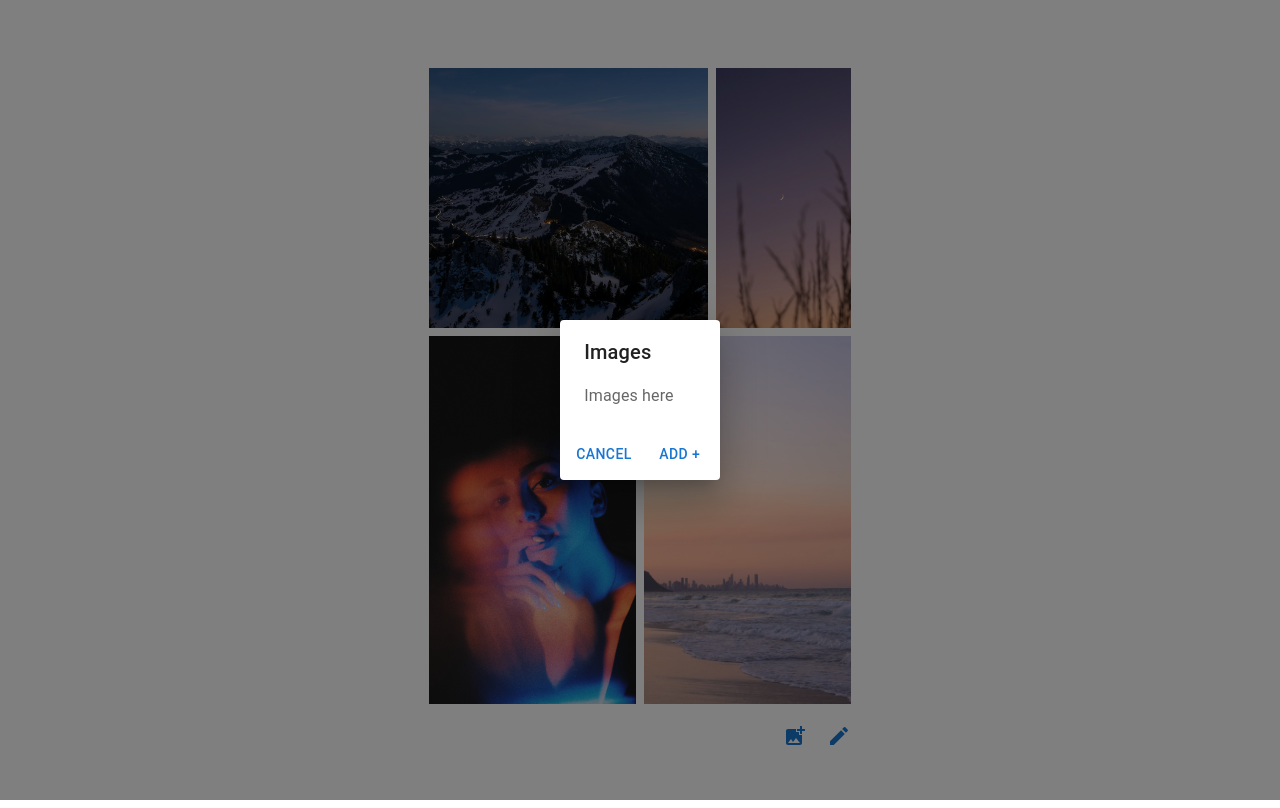
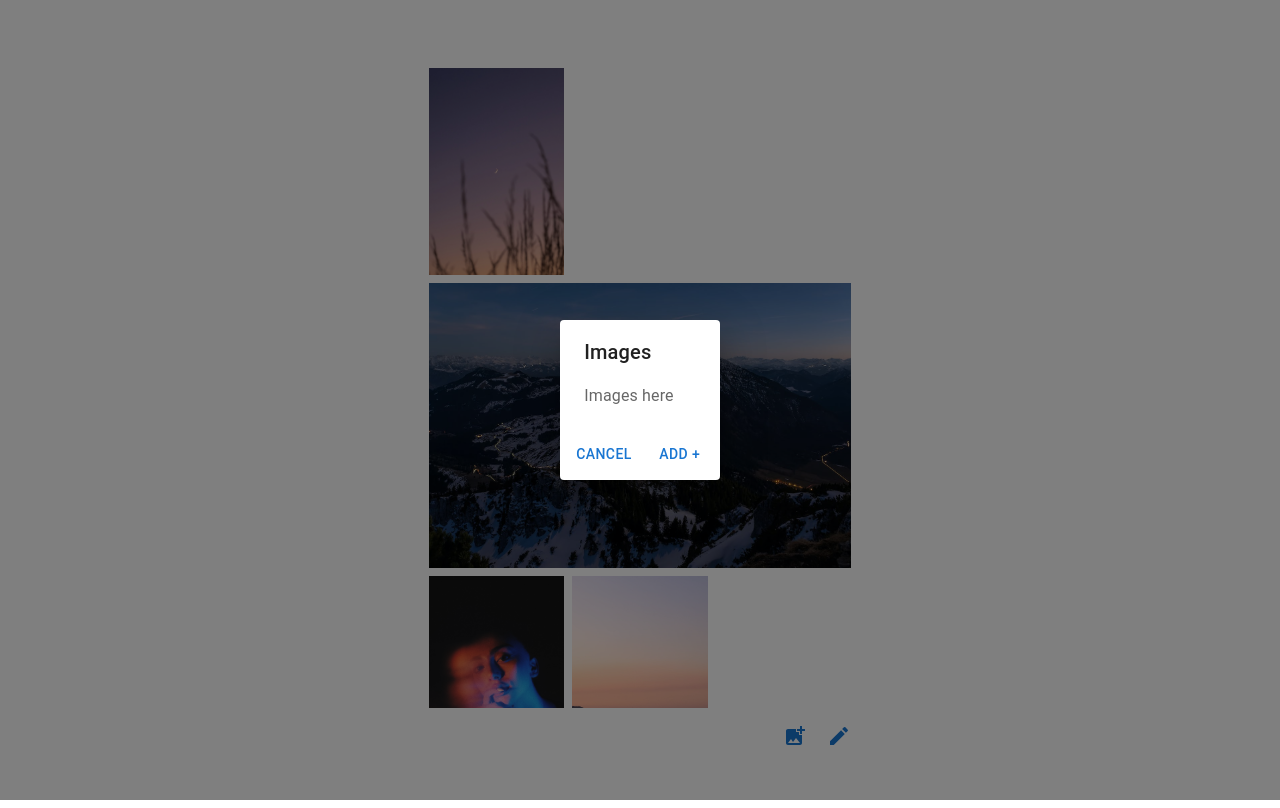
Before and after one commit to JennyBack/collagemaker, a React (Create React App) app: page / in a window 1280 px wide. Both pictures are taken after a click on the icon 794 px from the left and 736 px from the top of the page. Built offline with nearby package versions, Linux system fonts and the light colour scheme.

Commit message:
creating array with image dimensions and in the middle of fixing grid to fit portrait or landscape

```diff
--- a/src/components/CollageMaker.tsx
+++ b/src/components/CollageMaker.tsx
@@ -5,6 +5,7 @@ import ImageGrid from "./ImageGrid";
 import ButtonsPanel from "./ButtonsPanel";
 import AddImagesDialog from "./addImagesDialog/AddImagesDialog";
 import useCreateGridColumnStyle from '../hooks/useCreateGridColumnStyle';
+import useCheckImageDirection from "../hooks/useCheckImageDirection";
 
 type GridOneProps = {
     images:any;
@@ -15,13 +16,27 @@ const CollageMaker = ({images}:GridOneProps) => {
     const [showEditMode,setShowEditMode] = React.useState<boolean>(false);
     const [showAddImagesDialog,setShowAddImagesDialog] = React.useState<boolean>(false);
 
-    const {gridColumnStyle, handleStyleOne,handleStyleTwo,handleStyleThree,handleReset} = useCreateGridColumnStyle();
+    let {numberOfPortraitImages,numberOfLandscapeImages} = useCheckImageDirection(images);
+
+    const {gridColumnStyle, handleStyleOne,handleStyleTwo,handleStyleThree,handleReset} = useCreateGridColumnStyle(numberOfPortraitImages,numberOfLandscapeImages,images.length);
 
     return(
         <Grid container xs={8} md={6} lg={4} flexDirection={'column'} sx={{height:'85%', flexWrap:'noWrap'}}>
            <ImageGrid images={images} gridColumnStyle={gridColumnStyle}/>
-           <ButtonsPanel showEditMode={showEditMode} setShowEditMode={setShowEditMode} showAddImagesDialog={showAddImagesDialog} setShowAddImagesDialog={setShowAddImagesDialog}/>
-            {showEditMode ? <EditPanel handleStyleOne={handleStyleOne} handleStyleTwo={handleStyleTwo} handleStyleThree={handleStyleThree} handleReset={handleReset}/> : null}
+           <ButtonsPanel
+               showEditMode={showEditMode}
+               setShowEditMode={setShowEditMode}
+               showAddImagesDialog={showAddImagesDialog}
+               setShowAddImagesDialog={setShowAddImagesDialog}
+           />
+           {showEditMode ?
+                <EditPanel
+                    handleStyleOne={handleStyleOne}
+                    handleStyleTwo={handleStyleTwo}
+                    handleStyleThree={handleStyleThree}
+                    handleReset={handleReset}
+                />
+           : null}
             {showAddImagesDialog ? <AddImagesDialog open={showAddImagesDialog} handleClose={() => setShowAddImagesDialog(false)}/>:null}
         </Grid>
         );
--- a/src/components/ImageGrid.tsx
+++ b/src/components/ImageGrid.tsx
@@ -4,25 +4,74 @@ import {GridColumnStyle} from "../hooks/useCreateGridColumnStyle";
 
 type ImageGridProps = {
     images:any;
-    gridColumnStyle:GridColumnStyle;
+    // gridColumnStyle:GridColumnStyle;
 };
 
-const ImageGrid = ({images,gridColumnStyle}: ImageGridProps) => {
-    let {columnOne,columnTwo,columnThree,columnFour} = gridColumnStyle;
-    return  <Grid container spacing={1} aria-label={'image-collage'} sx={{height:'100%',overflow:'hidden'}} >
-        <Grid xs={columnOne.xs}>
-            <img  style={{width:'100%',height:'100%',objectFit:'cover'}} src={images[1]} alt={'start image'}></img>
-        </Grid>
-        <Grid xs={columnTwo.xs}>
-            <img style={{width:'100%',height:'100%',objectFit:'cover'}} src={images[0]} alt={'start image'}/>
-        </Grid>
-        <Grid xs={columnThree.xs}>
-            <img  style={{width:'100%',height:'100%',objectFit:'cover'}} src={images[2]} alt={'start image'}></img>
-        </Grid>
-        <Grid xs={columnFour.xs}>
-            <img style={{width:'100%',height:'100%',objectFit:'cover'}} src={images[3]} alt={'start image'}></img>
-        </Grid>
-    </Grid>
+const getImageDimensions = (images) => {
+    let imagesArray= [];
+    images.map((image) => {
+        const img = new Image();
+        img.src = image;
+        img.onload = () => {
+            return imagesArray.push({src:image,height:img.height,width:img.width});
+        };
+    })
+
+    return imagesArray;
+}
+
+const ImageGrid = ({images}: ImageGridProps) => {
+    // let {columnOne,columnTwo,columnThree,columnFour} = gridColumnStyle;
+    const [imagesArray,setImagesArray] = React.useState(getImageDimensions(images));
+
+    let gridColumnStyles:number[] = [
+       12,4,4,4
+    ];
+
+    return <Grid container spacing={1} aria-label={'image-collage'} sx={{height:'100%',overflow:'hidden'}}>
+        {imagesArray && imagesArray.map((image, index) => {
+            let isPortrait = image.height > image.width;
+            let imageIndex = index;
+
+            if(images.length === 4) {
+                if (isPortrait) {
+                    return <Grid xs={4}>
+                        <img style={{width: '100%', height: '100%', objectFit: 'cover'}} src={images[imageIndex]}
+                             alt={'start image'}/>
+                    </Grid>
+                }
+                        return < Grid
+                        xs = {12
+                        } >
+                            < img
+                        style = {
+                        {
+                            width: '100%', height: '100%', objectFit: 'cover'
+                        }
+                    }
+                        src = {images[imageIndex]}
+                        alt = {'start image'}
+                        />
+                    </Grid>
+            }
+        })}
+            </Grid>
+
+
+    // return  <Grid container spacing={1} aria-label={'image-collage'} sx={{height:'100%',overflow:'hidden'}} >
+    //     <Grid xs={columnOne.xs}>
+    //         <img  style={{width:'100%',height:'100%',objectFit:'cover'}} src={images[1]} alt={'start image'}></img>
+    //     </Grid>
+    //     <Grid xs={columnTwo.xs}>
+    //         <img style={{width:'100%',height:'100%',objectFit:'cover'}} src={images[0]} alt={'start image'}/>
+    //     </Grid>
+    //     <Grid xs={columnThree.xs}>
+    //         <img  style={{width:'100%',height:'100%',objectFit:'cover'}} src={images[2]} alt={'start image'}></img>
+    //     </Grid>
+    //     <Grid xs={columnFour.xs}>
+    //         <img style={{width:'100%',height:'100%',objectFit:'cover'}} src={images[3]} alt={'start image'}></img>
+    //     </Grid>
+    // </Grid>
 }
 
 export default ImageGrid;
--- /dev/null
+++ b/src/hooks/useCheckImageDirection.tsx
@@ -0,0 +1,30 @@
+import * as React from "react";
+
+const getNumberOfPortraitImages = (images) => {
+    let portraitsArray = [];
+    images.map((image) => {
+        const img = new Image();
+        img.src = image;
+        img.onload = () => {
+            if (img.height > img.width) {
+                portraitsArray.push(image);
+            }
+        };
+    })
+    return portraitsArray;
+}
+
+const useCheckImageDirection = (images) => {
+
+    const [portraitImages,setPortraitImages] = React.useState(getNumberOfPortraitImages(images));
+
+    let numberOfLandscapeImages = images.length - portraitImages.length;
+    let numberOfPortraitImages = portraitImages && portraitImages.length;
+
+    return {
+        numberOfPortraitImages,
+        numberOfLandscapeImages
+    }
+}
+
+export default useCheckImageDirection;
--- a/src/hooks/useCreateGridColumnStyle.tsx
+++ b/src/hooks/useCreateGridColumnStyle.tsx
@@ -22,8 +22,10 @@ const getDefaultGridStyle = () => {
     return defaultGridColumnStyle;
 }
 
+//TODO function that creates random grids based on portrait, landscape and total number of images. -> one button to generate new grid
 
-const useCreateGridColumnStyle = () => {
+
+const useCreateGridColumnStyle = (numberOfPortraitImages,numberOfLandscapeImages,numberOfImages)=> {
     const [gridColumnStyle,setGridColumnStyle] = React.useState<GridColumnStyle>(getDefaultGridStyle());
     const [resetToDefaultStyle,setResetToDefaultStyle] = React.useState<boolean>(false);
 
@@ -37,11 +39,31 @@ const useCreateGridColumnStyle = () => {
         setResetToDefaultStyle(() => true);
     }
     const handleStyleOne = () => {
-        let newGridColumnStyle:GridColumnStyle = {
-            columnOne:{xs:12},columnTwo:{xs:4},columnThree:{xs:4},columnFour:{xs:4}
+        let newGridColumnStyle:GridColumnStyle;
+        if(numberOfImages === 4){
+            if(numberOfPortraitImages === 3){
+                newGridColumnStyle = {
+                    columnOne:{xs:12},columnTwo:{xs:4},columnThree:{xs:4},columnFour:{xs:4}
+                }
+            }
+            if(numberOfPortraitImages === 2){
+                newGridColumnStyle = {
+                    columnOne:{xs:8},columnTwo:{xs:4},columnThree:{xs:4},columnFour:{xs:8}
+                }
+            }
+            if(numberOfPortraitImages === 1){
+                newGridColumnStyle = {
+                    columnOne:{xs:6},columnTwo:{xs:6},columnThree:{xs:8},columnFour:{xs:4}
+                }
+            }
+            if(numberOfPortraitImages  < 1){
+                newGridColumnStyle = {
+                    columnOne:{xs:6},columnTwo:{xs:6},columnThree:{xs:6},columnFour:{xs:6}
+                }
+            }
         }
        setGridColumnStyle((prevState) => newGridColumnStyle);
-        setResetToDefaultStyle(false);
+       setResetToDefaultStyle(false);
     }
     const handleStyleTwo = () => {
         let newGridColumnStyle:GridColumnStyle = {
@@ -60,7 +82,7 @@ const useCreateGridColumnStyle = () => {
 
     return {
         gridColumnStyle, handleStyleOne,handleStyleTwo,handleStyleThree,handleReset
-    }
+    } as const
 }
 
 export default useCreateGridColumnStyle;
```
